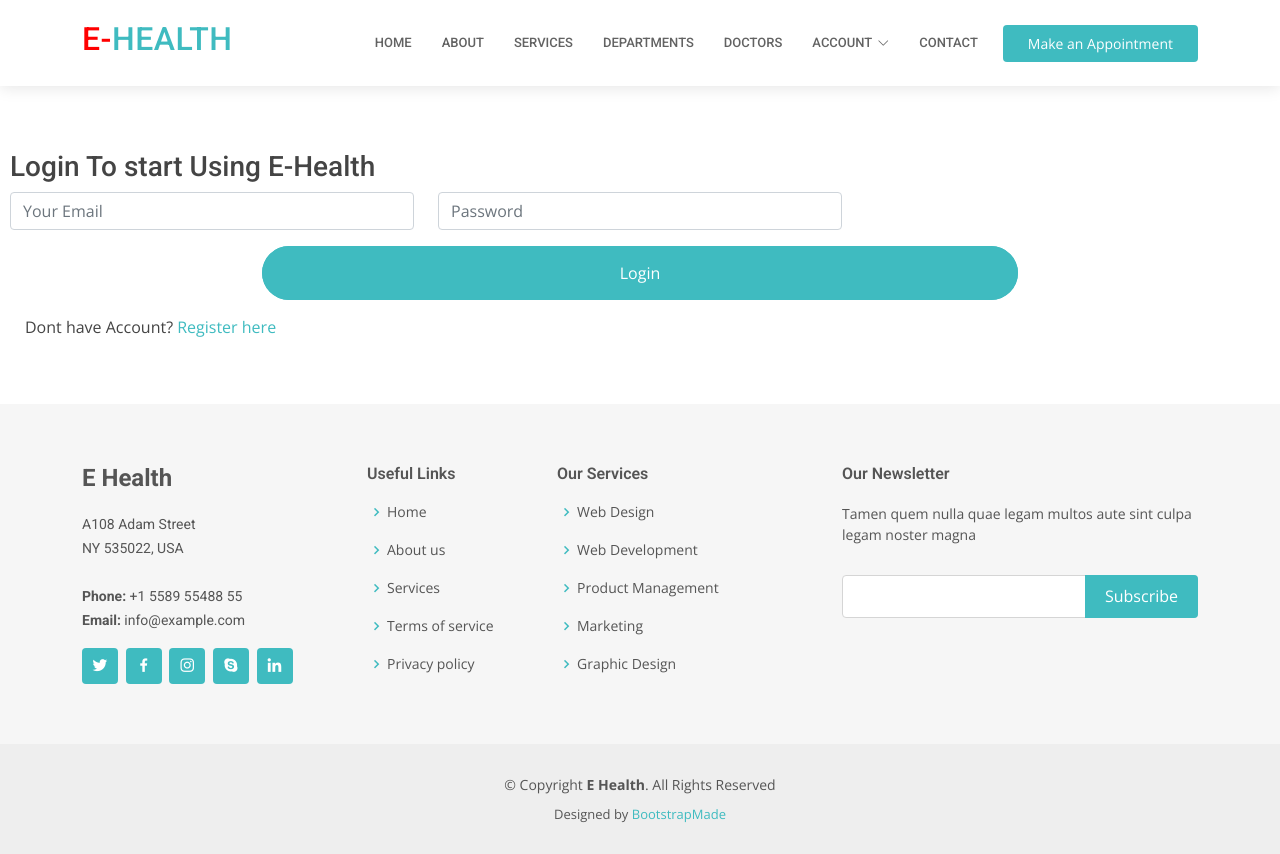
After one commit to Jibril14/E-Health-Django-Machine-Learning, a Django app: page /user/login/ in a window 1280 px wide. The commit adds this page. Run offline with Django 3.2, Linux system fonts and the light colour scheme; some libraries are stand-ins or nearby versions.

Commit message:
Add Login Logout Functionality

```diff
--- a/account/models.py
+++ b/account/models.py
@@ -34,7 +34,7 @@ class User(AbstractBaseUser, PermissionsMixin):
             return super().save(*args, **kwargs)
 
     USERNAME_FIELD = "email"
-    REQUIRED_FIELDS = ["username", "first_name", "last_name"]
+    REQUIRED_FIELDS = ["first_name", "last_name"]
 
     objects = UserManager()
 
@@ -43,6 +43,7 @@ class User(AbstractBaseUser, PermissionsMixin):
         verbose_name_plural = 'Users'
         verbose_name = 'User'
         ordering = ['-date_joined']
+        default_permissions = ('add', 'change', 'view', )
 
 
     def __str_(self):
--- /dev/null
+++ b/account/urls.py
@@ -0,0 +1,8 @@
+from django.urls import path
+from account import views
+
+urlpatterns = [
+     path('user/register/', views.register, name="register"),
+     path('user/login/', views.login, name="login"),
+     path('user/logout/', views.logout, name="logout"),
+]
--- a/account/views.py
+++ b/account/views.py
@@ -1,3 +1,59 @@
-from django.shortcuts import render
+from django.shortcuts import render, redirect
+from .forms import UserRegistrationForm
+from .models import User
+from django.http import HttpResponseRedirect
+from django.urls import reverse
+from django.contrib import auth
 
-# Create your views here.
+def register(request):
+
+    if request.method =="POST":
+        form = UserRegistrationForm()
+        try:
+            first_name = request.POST.get("first_name", "")
+            last_name = request.POST.get("last_name", "")
+            email = request.POST.get("email", "")
+            username = request.POST.get("username", "")
+            address = request.POST.get("address", "")
+            role = request.POST.get("role", "")
+            password = request.POST.get("password", "")
+            user = User(first_name=first_name, last_name=last_name, username=username, email=email, address=address, role=role, password=password)
+            user.save()
+            return HttpResponseRedirect(reverse('login'))
+
+        except Exception as error:
+            form = UserRegistrationForm()
+            context = {
+                "form":form,
+                "error":error,
+            }
+            return render(request, "account/register.html", context)
+
+
+    else:
+        form = UserRegistrationForm()
+    context = {
+        "form":form
+    }
+    return render(request, "account/register.html", context)
+
+
+
+def login(request):
+    if request.method == "POST":
+        email = request.POST["email"]
+        password = request.POST["password"]
+        user = auth.authenticate(email=email, password=password)
+
+        if user is not None:
+            auth.login(request, user)
+            return redirect("home")
+        else:
+            return render(request, "account/login.html", {"error":"Invalid Credential"})
+
+    return render(request, "account/login.html")
+
+
+def logout(request):
+    auth.logout(request)
+    return redirect("home")
--- a/e_hospital/urls.py
+++ b/e_hospital/urls.py
@@ -23,4 +23,5 @@ from prediction_app import views
 urlpatterns = [
     path('admin/', admin.site.urls),
     path('', include('prediction_app.urls')),
+    path('', include('account.urls')),
 ]+ static(settings.MEDIA_URL, document_root=settings.MEDIA_ROOT)
--- a/prediction_app/urls.py
+++ b/prediction_app/urls.py
@@ -1,5 +1,6 @@
 from django.urls import path
 from prediction_app import views
+
 urlpatterns = [
      path('', views.index, name="home"),
 
--- a/static/css/style.css
+++ b/static/css/style.css
@@ -968,7 +968,7 @@ section {
 }
 
 .appointment .php-email-form .error-message {
-  display: none;
+
   color: #fff;
   background: #ed3c0d;
   text-align: left;
@@ -1779,3 +1779,24 @@ section {
   text-align: center;
   font-size: 13px;
 }
+
+.button {
+
+  border: none;
+  color: white;
+  padding: 15px 32px;
+  text-align: center;
+  text-decoration: none;
+  background: inherit;
+  border-radius: 50px;
+  width: 100%;
+}
+
+.text-center{
+    background: #3fbbc0;
+    border: 0;
+    color: #fff;
+    transition: 0.4s;
+    border-radius: 50px;
+    margin:auto 20%
+}
--- /dev/null
+++ b/templates/account/login.html
@@ -0,0 +1,28 @@
+
+{% extends 'base.html' %}
+{% load static %}
+
+{% block content %}
+<div style="margin: 150px 10px 50px 10px;">
+  <h3>Login To start Using E-Health</h3>
+  <form action="{% url 'login' %}" method="post">
+    {% csrf_token %}
+
+    <div class="row">
+      <div class="col-md-4 form-group mt-3 mt-md-0">
+        <input type="email" class="form-control" name="email" placeholder="Your Email" required>
+      </div>
+      <div class="col-md-4 form-group mt-3 mt-md-0">
+        <input type="password" name="password" class="form-control"  placeholder="Password" required>
+       </div>
+    </div>
+
+    <div class="my-3">
+      <div class="error-message" style="color: red;">{{error}}</div>
+    </div>
+      <div class="text-center"><button class="button" type="submit">Login</button></div>
+  </form>
+  <p style="padding: 15px;">Dont have Account? <a href="{% url 'register' %}">Register here</a></p>
+</div>
+
+{% endblock %}
--- a/templates/includes/header.html
+++ b/templates/includes/header.html
@@ -2,35 +2,40 @@
  <header id="header" class="fixed-top">
     <div class="container d-flex align-items-center">
 
-      <a href="index.html" class="logo me-auto"><img src="assets/img/logo.png" alt=""></a>
+      <a href="/" class="logo me-auto"><h2><span style="color: red;">E-</span>Health</h2></a>
       <!-- Uncomment below if you prefer to use an image logo -->
       <!-- <h1 class="logo me-auto"><a href="index.html">Medicio</a></h1> -->
 
       <nav id="navbar" class="navbar order-last order-lg-0">
         <ul>
-          <li><a class="nav-link scrollto " href="#hero">Home</a></li>
+          <li><a class="nav-link scrollto " href="/">Home</a></li>
           <li><a class="nav-link scrollto" href="#about">About</a></li>
           <li><a class="nav-link scrollto" href="#services">Services</a></li>
           <li><a class="nav-link scrollto" href="#departments">Departments</a></li>
           <li><a class="nav-link scrollto" href="#doctors">Doctors</a></li>
-          <li class="dropdown"><a href="#"><span>Drop Down</span> <i class="bi bi-chevron-down"></i></a>
+          {% if user.id is null %}
+          <li class="dropdown"><a href="#"><span>Account</span> <i class="bi bi-chevron-down"></i></a>
             <ul>
-              <li><a href="#">Drop Down 1</a></li>
-              <li class="dropdown"><a href="#"><span>Deep Drop Down</span> <i class="bi bi-chevron-right"></i></a>
-                <ul>
-                  <li><a href="#">Deep Drop Down 1</a></li>
-                  <li><a href="#">Deep Drop Down 2</a></li>
-                  <li><a href="#">Deep Drop Down 3</a></li>
-                  <li><a href="#">Deep Drop Down 4</a></li>
-                  <li><a href="#">Deep Drop Down 5</a></li>
-                </ul>
-              </li>
-              <li><a href="#">Drop Down 2</a></li>
+
+              <li><a href="{% url "login" %}">Login</a></li>
+              <li><a href="{% url "register" %}">Register</a></li>
+
+              <li><a href="#">Profile</a></li>
               <li><a href="#">Drop Down 3</a></li>
               <li><a href="#">Drop Down 4</a></li>
             </ul>
           </li>
-          <li><a class="nav-link scrollto" href="#contact">Contact</a></li>
+          {% else %}
+          <li class="dropdown"><a href="#"><span>Welcome: <span style="color: rgb(250, 23, 137);">{{user.first_name}}</span></span> <i class="bi bi-chevron-down"></i></a>
+            <ul>
+              <li><a href="{% url "home" %}">Profile</a></li>
+              <li><a href="{% url "logout" %}">Logout</a></li>
+            </ul>
+          </li>
+          {% endif %}
+
+          <li><a class="nav-link scrollto" href="" %}">Contact</a></li>
+
         </ul>
         <i class="bi bi-list mobile-nav-toggle"></i>
       </nav><!-- .navbar -->
```
Also changed, not shown: account/forms.py (added, +11 -0 lines), forms.py (added, +33 -0 lines), templates/account/register.html (added, +57 -0 lines), account/migrations/0002_alter_user_options.py (added), 1 other file.
